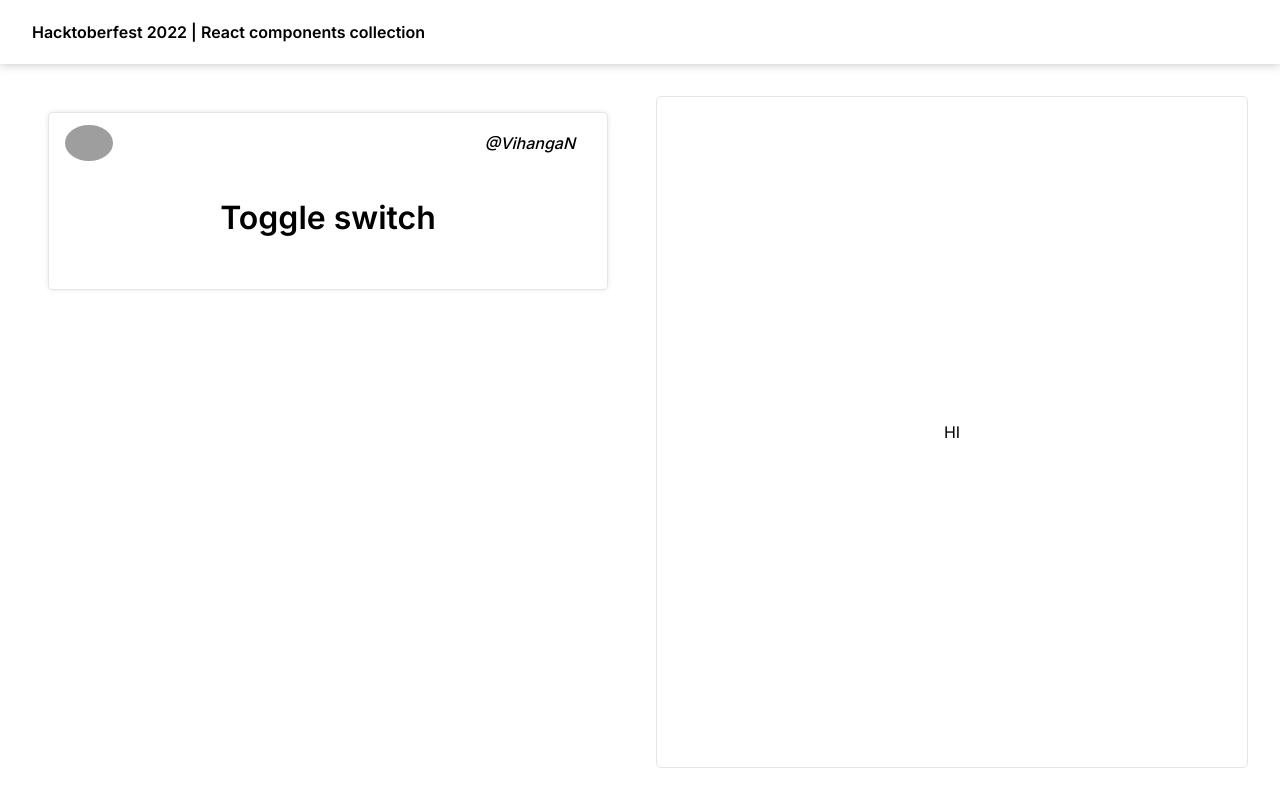
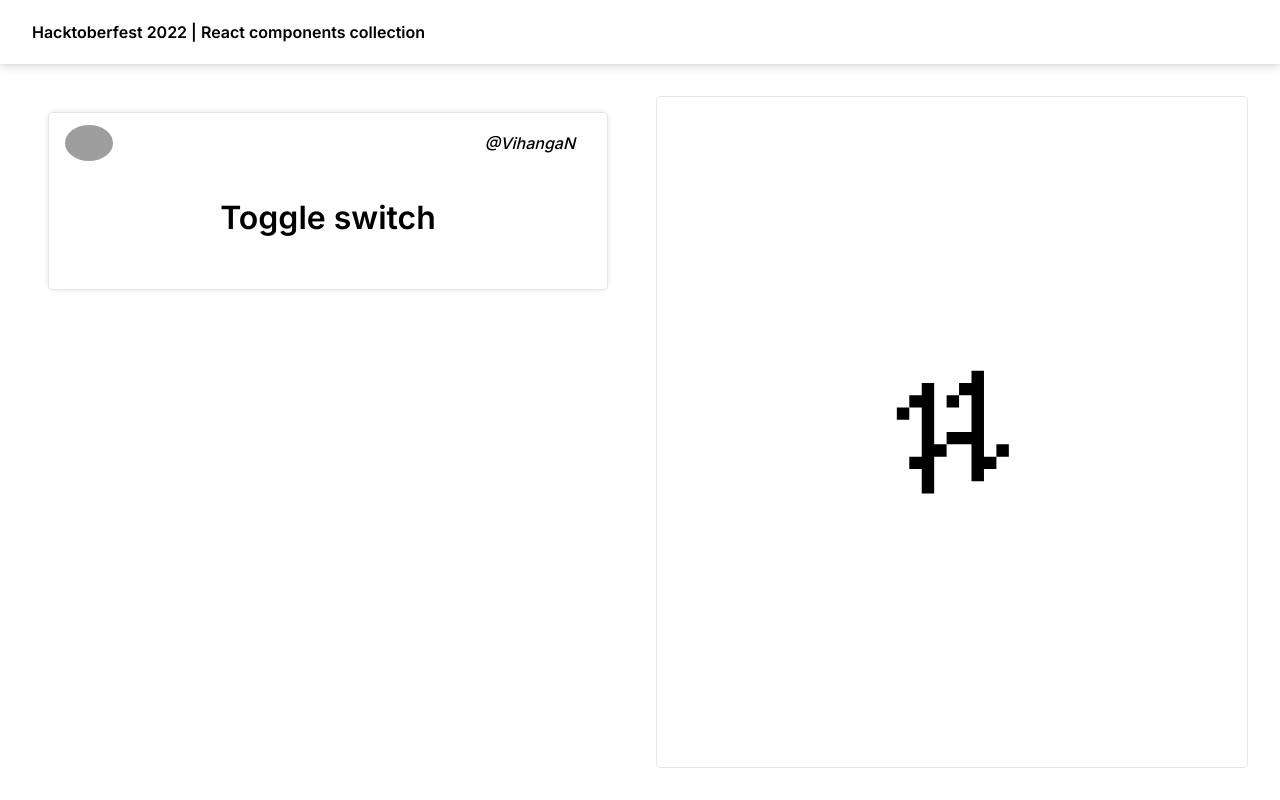
Before and after one commit to VihangaN/react-component-collection, a React (Create React App) app: page / in a window 1280 px wide. Built offline with nearby package versions, Linux system fonts and the light colour scheme; grey boxes are pictures that could not be loaded.

Commit message:
add hacktoberfest icon

```diff
--- a/src/App.js
+++ b/src/App.js
@@ -29,12 +29,41 @@ function App() {
             );
           })}
 
-          <Routes>
-          <Route path={`/`} element={<>HI</>} ></Route>
-            {config.map((r, i) => {
-              return <Route path={`/${r.slug}-by-${r.github_handle}`} element={r.component} key={i}></Route>;
-            })}
-          </Routes>
+        <Routes>
+          <Route
+            path={`/`}
+            element={
+              <>
+                <svg
+                  width="113"
+                  height="124"
+                  viewBox="0 0 113 124"
+                  fill="none"
+                  xmlns="http://www.w3.org/2000/svg"
+                  class="h"
+                >
+                  <path
+                    d="M0.846191 49.8003L0.846202 38.2416L0.846964 37.5231H13.2913L13.2913 49.8001H2.10096L0.846191 49.8003Z"
+                    fill="currentColor"
+                  ></path>
+                  <path
+                    d="M13.2913 29.2604L13.2913 37.5231H25.7357L25.7357 86.6309H13.2913V91.5501L13.2906 98.908H24.5256L25.7357 98.9078V99.6507L25.735 106.835L25.7357 123.462H38.18V86.6308H50.6244V74.3542L75.5131 74.3539V111.185H87.9575V98.9078H97.7151L100.401 98.908L100.402 86.6309H105.388L112.463 86.6311L112.846 86.6309V74.3539L100.402 74.3539L100.402 86.6309L87.9575 86.6308L87.9575 0.692383L75.5131 0.692383V12.9693L63.0687 12.9693V25.2462H50.6244V28.9521L50.6237 36.4003L50.6244 37.5231H52.3251L63.0679 37.5234L63.0687 25.2462L75.3832 25.2462L75.5124 25.2464L75.5124 37.3024L75.5131 37.5231V44.1068L75.5124 51.0645L75.5131 62.077H50.6244V74.3542L38.18 74.3539V12.9693L25.7357 12.9693L25.735 17.3027L25.7357 25.2462H13.2913V29.2604Z"
+                    fill="currentColor"
+                  ></path>
+                </svg>
+              </>
+            }
+          ></Route>
+          {config.map((r, i) => {
+            return (
+              <Route
+                path={`/${r.slug}-by-${r.github_handle}`}
+                element={r.component}
+                key={i}
+              ></Route>
+            );
+          })}
+        </Routes>
       </Container>
     </div>
   );
```
